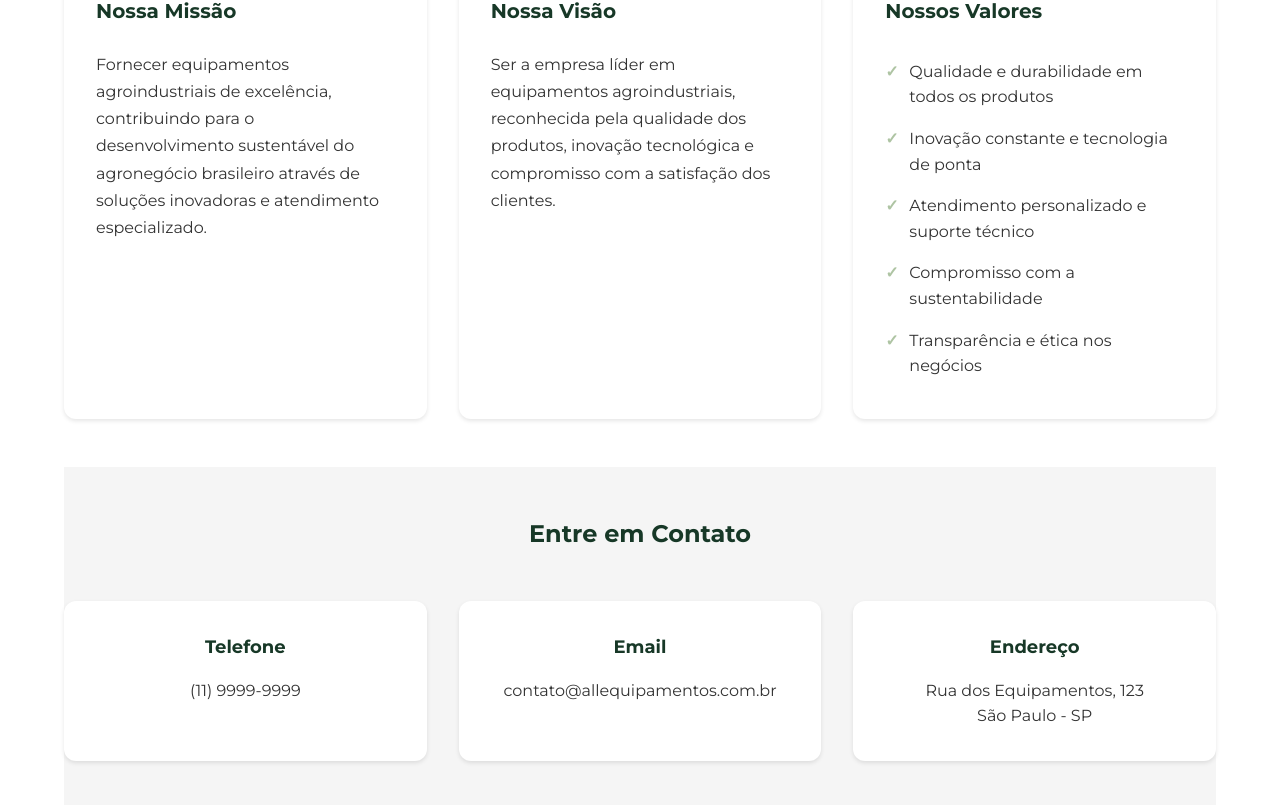
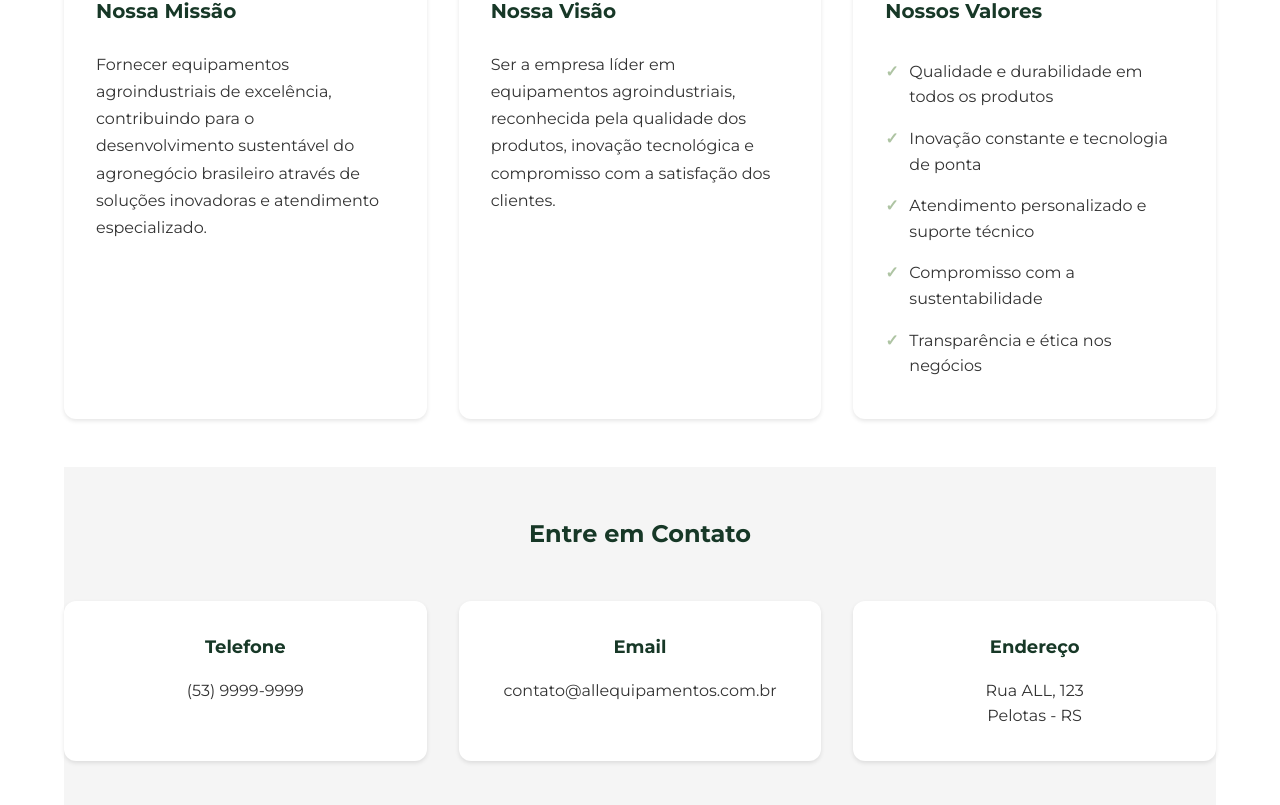
Before and after one commit to gab866/ALL-EquipamentosAgroindustriais, a React (Vite) app: page /sobre in a window 1280 px wide. Shown: the part 474-1279 px from the top of the page. Built offline with nearby package versions, Linux system fonts and the light colour scheme.

Commit message:
sobre nós

```diff
--- a/src/pages/About.jsx
+++ b/src/pages/About.jsx
@@ -51,7 +51,7 @@ const About = () => {
           <div className="contact-info">
             <div className="contact-item">
               <h3>Telefone</h3>
-              <p>(11) 9999-9999</p>
+              <p>(53) 9999-9999</p>
             </div>
             <div className="contact-item">
               <h3>Email</h3>
@@ -59,7 +59,7 @@ const About = () => {
             </div>
             <div className="contact-item">
               <h3>Endereço</h3>
-              <p>Rua dos Equipamentos, 123<br />São Paulo - SP</p>
+              <p>Rua ALL, 123<br />Pelotas - RS</p>
             </div>
           </div>
         </section>
```
